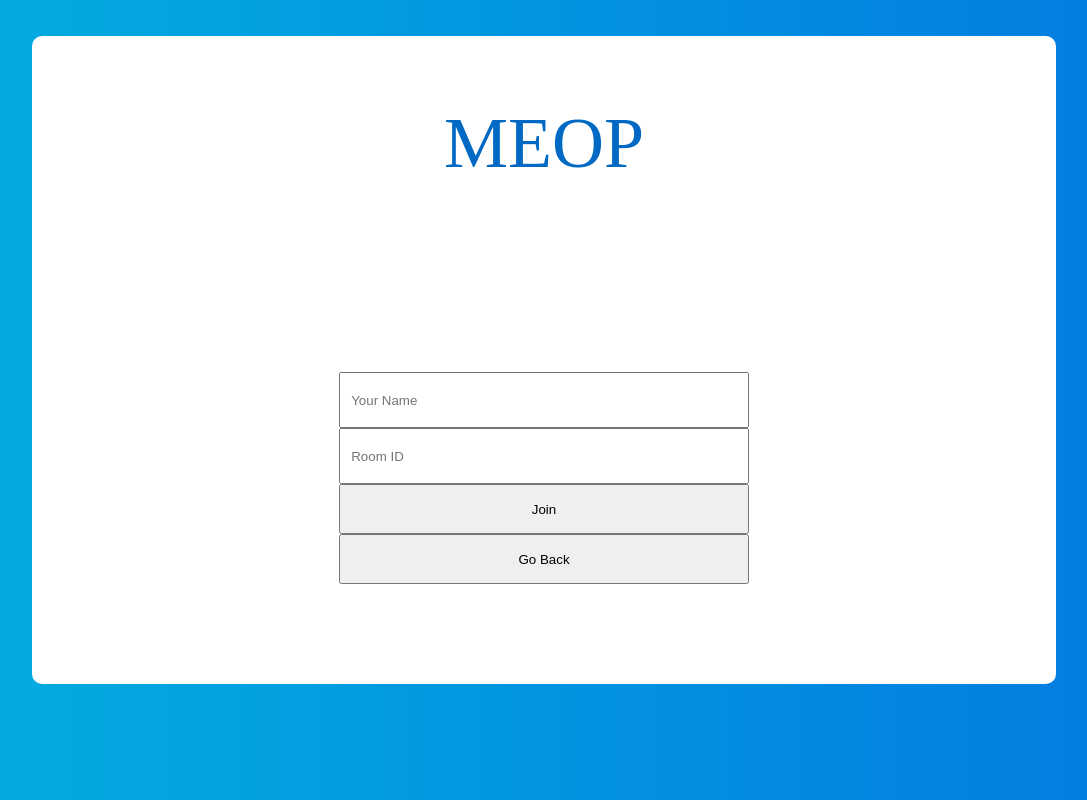
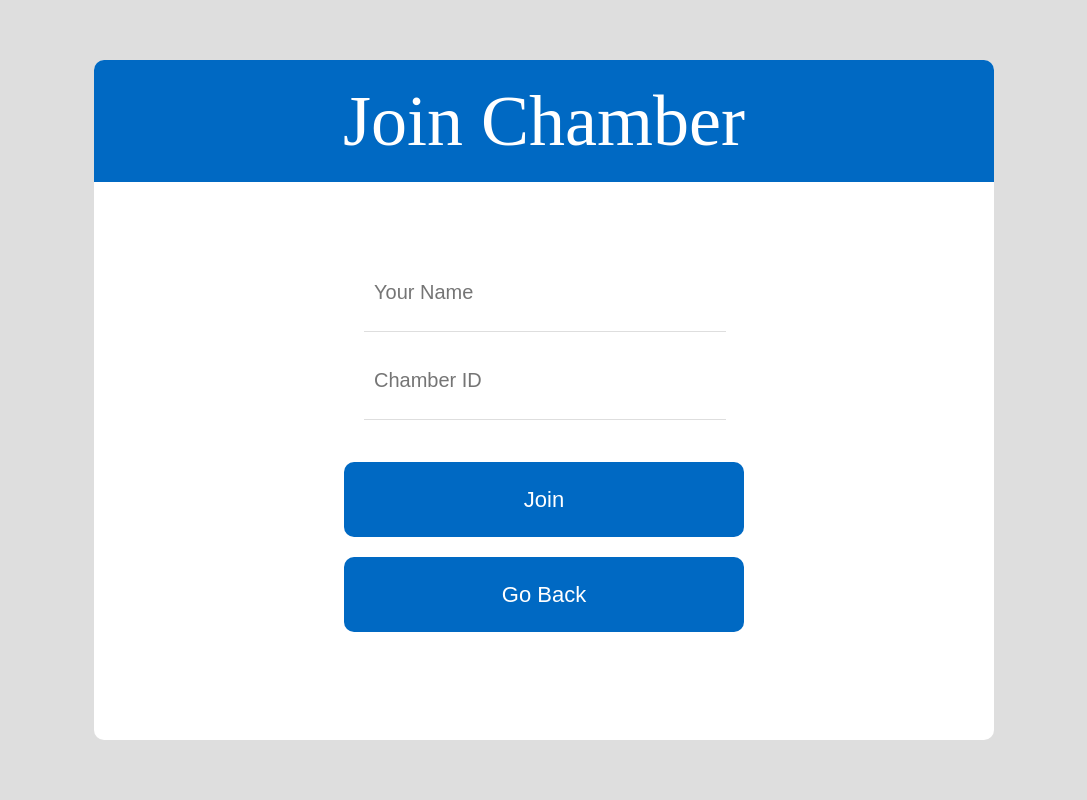
Before and after one commit to minazakhary3/MinasEasyOutingPlanner, a React (Create React App) app in the folder frontend/: page / in a window 1280 px wide. Both pictures are taken after a click on the button "Join Voting Chamber". Shown: the whole page, without its empty margins (96-1183 px from the left). Built offline with nearby package versions, Linux system fonts and the light colour scheme.

Commit message:
Adds additional visual enhancements and changes method of adding options while creating a chamber.

```diff
--- a/frontend/src/Components/App.js
+++ b/frontend/src/Components/App.js
@@ -2,12 +2,14 @@ import React from "react";
 import CreateJoinScreen from "./CreateJoinScreen";
 import CreateScreen from "./CreateScreen";
 import JoinScreen from "./JoinScreen";
+import Header from "./Header";
 
 class App extends React.Component {
     constructor(props) {
         super(props);
         this.state = {
             currentState: "onCreateJoinScreen",
+            pageName: "MEOP",
         };
     }
 
@@ -17,7 +19,7 @@ class App extends React.Component {
         });
     };
 
-    getCurrentScreen() {
+    getCurrentScreen = () => {
         switch (this.state.currentState) {
             case "onJoinScreen":
                 return <JoinScreen updateFunction={this.updateCurrentScreen} />;
@@ -32,12 +34,26 @@ class App extends React.Component {
                     />
                 );
         }
-    }
+    };
+
+    getPageName = () => {
+        switch (this.state.currentState) {
+            case "onJoinScreen":
+                return "Join Chamber";
+            case "onCreateScreen":
+                return "Create Chamber";
+            case "onCreateJoinScreen":
+                return "MEOP";
+        }
+    };
 
     render() {
         return (
             <div class="app">
-                <div class="mainAppScreen">{this.getCurrentScreen()}</div>
+                <div class="mainAppScreen">
+                    <Header pageName={this.getPageName()} />
+                    {this.getCurrentScreen()}
+                </div>
             </div>
         );
     }
--- a/frontend/src/Components/CreateJoinScreen.js
+++ b/frontend/src/Components/CreateJoinScreen.js
@@ -5,7 +5,6 @@ class CreateJoinScreen extends React.Component {
     render() {
         return (
             <div class="createJoinScreen">
-                <Header />
                 <div class="buttonGroup">
                     <button
                         class="mainButton"
--- a/frontend/src/Components/CreateScreen.js
+++ b/frontend/src/Components/CreateScreen.js
@@ -10,6 +10,7 @@ class CreateScreen extends React.Component {
             roomIDLoaded: false,
             roomID: "0000",
             finishedVoting: [],
+            options: [],
         };
     }
     componentDidMount() {
@@ -37,10 +38,7 @@ class CreateScreen extends React.Component {
 
     createRoom = () => {
         let options = [];
-        document
-            .getElementById("options")
-            .value.split(",")
-            .forEach((option) => {
+        this.state.options.forEach((option) => {
             options.push({
                 name: option,
                 users: [],
@@ -68,6 +66,23 @@ class CreateScreen extends React.Component {
     getResults = () => {
         socket.emit("getResults", {
             roomID: this.state.roomID,
+        });
+    };
+
+    addOption = (option) => {
+        let currentArray = this.state.options;
+        console.log(option);
+        currentArray.push(option);
+        this.setState({
+            options: currentArray,
+        });
+    };
+
+    removeOption = (option) => {
+        let currentArray = this.state.options;
+        currentArray.splice(currentArray.indexOf(option), 1);
+        this.setState({
+            options: currentArray,
         });
     };
 
@@ -112,20 +127,58 @@ class CreateScreen extends React.Component {
         }
         return (
             <div class="createScreen">
-                <h1>Room Settings</h1>
+                <div class="createForm">
                     <input
                         type="text"
-                    placeholder="choices separated by commas"
+                        placeholder="Number of Participants"
+                        id="participants"
+                        class="textInput"
+                    ></input>
+                    <div class="addOption">
+                        <input
+                            type="text"
+                            placeholder="Option"
                             id="options"
+                            class="textInput"
                         ></input>
-                <button onClick={() => this.createRoom()}>Create Room</button>
                         <button
+                            onClick={() =>
+                                this.addOption(
+                                    document.getElementById("options").value
+                                )
+                            }
+                        >
+                            Add
+                        </button>
+                    </div>
+                    {this.state.options.map((option) => (
+                        <h2>
+                            {option}{" "}
+                            <button
+                                id={option}
+                                onClick={() => this.removeOption(option)}
+                            >
+                                Remove
+                            </button>
+                        </h2>
+                    ))}
+                </div>
+                <div class="buttonGroup">
+                    <button
+                        onClick={() => this.createRoom()}
+                        class="inputButton"
+                    >
+                        Create Chamber
+                    </button>
+                    <button
+                        class="inputButton"
                         onClick={() =>
                             this.props.updateFunction("onCreateJoinScreen")
                         }
                     >
                         Go Back
                     </button>
+                </div>
             </div>
         );
     };
--- a/frontend/src/Components/Header.js
+++ b/frontend/src/Components/Header.js
@@ -1,10 +1,13 @@
 import React from "react";
 
 class Header extends React.Component {
+    constructor(props) {
+        super(props);
+    }
     render() {
         return (
             <div class="header">
-                <h1>MEOP</h1>
+                <h1>{this.props.pageName}</h1>
             </div>
         );
     }
--- a/frontend/src/Components/JoinScreen.js
+++ b/frontend/src/Components/JoinScreen.js
@@ -24,8 +24,7 @@ class JoinScreen extends React.Component {
     getScreen = () => {
         if (this.state.currentScreen == "joinScreen") {
             return (
-                <div class="createScreen">
-                    <Header />
+                <div class="joinScreen">
                     <div class="joinForm">
                         <input
                             type="text"
@@ -35,10 +34,12 @@ class JoinScreen extends React.Component {
                         ></input>
                         <input
                             type="text"
-                            placeholder="Room ID"
+                            placeholder="Chamber ID"
                             id="roomID"
                             class="textInput"
                         ></input>
+                    </div>
+                    <div class="buttonGroup">
                         <button
                             class="inputButton"
                             onClick={() => this.joinRoom()}
--- a/frontend/src/index.css
+++ b/frontend/src/index.css
@@ -133,12 +133,7 @@ table {
     overflow: hidden;
 }
 body {
-    background: rgb(4, 175, 224);
-    background: linear-gradient(
-        90deg,
-        rgba(4, 175, 224, 1) 0%,
-        rgba(2, 122, 224, 1) 100%
-    );
+    background: #dedede;
     overflow: hidden;
 }
 
@@ -147,22 +142,26 @@ body {
     height: 100vh;
     display: flex;
     flex-direction: column;
+    align-items: center;
+    justify-content: center;
 }
 
 .header {
-    height: 10%;
+    height: 130px;
     width: 100%;
     display: flex;
     align-items: center;
     justify-content: center;
-    color: #0069c3;
+    color: #ffffff;
     font-size: 72px;
     text-align: center;
-    margin-top: 75px;
+    border-top-left-radius: 10px;
+    border-top-right-radius: 10px;
+    background-color: #0069c3;
 }
 
 .app {
-    height: 90%;
+    height: 85%;
     width: 100%;
     display: flex;
     flex-direction: column;
@@ -182,32 +181,42 @@ body {
 }
 
 .mainAppScreen {
-    width: 80vw;
-    height: 90%;
+    width: 900px;
+    height: 100%;
     background-color: #ffffff;
     border-radius: 10px;
     display: flex;
     flex-direction: column;
     align-items: center;
-    justify-content: center;
+    justify-content: space-between;
     /*box-shadow: 0px 18px 53px 0px rgba(0, 0, 0, 0.3);*/
 }
 
 .createJoinScreen {
-    height: 100%;
+    height: 85%;
     width: 80%;
     display: flex;
     flex-direction: column;
     align-items: center;
-    justify-content: space-between;
+    justify-content: center;
 }
 
 .createScreen {
     display: flex;
     flex-direction: column;
     align-items: center;
-    justify-content: space-between;
-    height: 100%;
+    justify-content: space-around;
+    height: 85%;
+    width: 80%;
+}
+
+.joinScreen {
+    margin-top: 50px;
+    display: flex;
+    flex-direction: column;
+    align-items: center;
+    justify-content: space-evenly;
+    height: 80%;
     width: 80%;
 }
 
@@ -220,20 +229,28 @@ body {
     justify-content: center;
 }
 
+.addOption {
+    display: flex;
+}
+
 .mainButton {
-    width: 85%;
-    height: 150px;
+    width: 400px;
+    height: 75px;
     background-color: #0069c3; /* Green */
     border: none;
     color: #ffffff;
     padding: 15px 32px;
     text-align: center;
     text-decoration: none;
-    font-size: 28px;
+    font-size: 22px;
     margin: 10px;
     border-radius: 10px;
     cursor: pointer;
     transition-duration: 300ms;
+}
+
+.mainButton:hover {
+    background-color: #04afe0;
 }
 
 .buttonGroup {
@@ -245,24 +262,53 @@ body {
     margin-bottom: 75px;
 }
 
-.mainButton:hover {
-    background-color: #04afe0;
-}
-
 .joinForm {
     display: flex;
     width: 50%;
     flex-direction: column;
-    margin-bottom: 100px;
+}
+
+.createForm {
+    display: flex;
+    width: 50%;
+    flex-direction: column;
 }
 
 .textInput {
-    height: 50px;
+    height: 75px;
+    width: 350px;
     padding-left: 10px;
+    border: none;
+    border-bottom: 1px solid #dedede;
+    margin-bottom: 10px;
+    font-size: 20px;
+    transition-duration: 200ms;
+}
+
+.textInput:focus {
+    outline: none;
+    box-shadow: none;
+    border-bottom: 2px solid #04afe0;
 }
 
 .inputButton {
-    height: 50px;
+    width: 400px;
+    height: 75px;
+    background-color: #0069c3; /* Green */
+    border: none;
+    color: #ffffff;
+    padding: 15px 32px;
+    text-align: center;
+    text-decoration: none;
+    font-size: 22px;
+    margin: 10px;
+    border-radius: 10px;
+    cursor: pointer;
+    transition-duration: 300ms;
+}
+
+.inputButton:hover {
+    background-color: #04afe0;
 }
 
 .cardsContainer {
```
Lines whose indentation alone changed are shown as unchanged.
